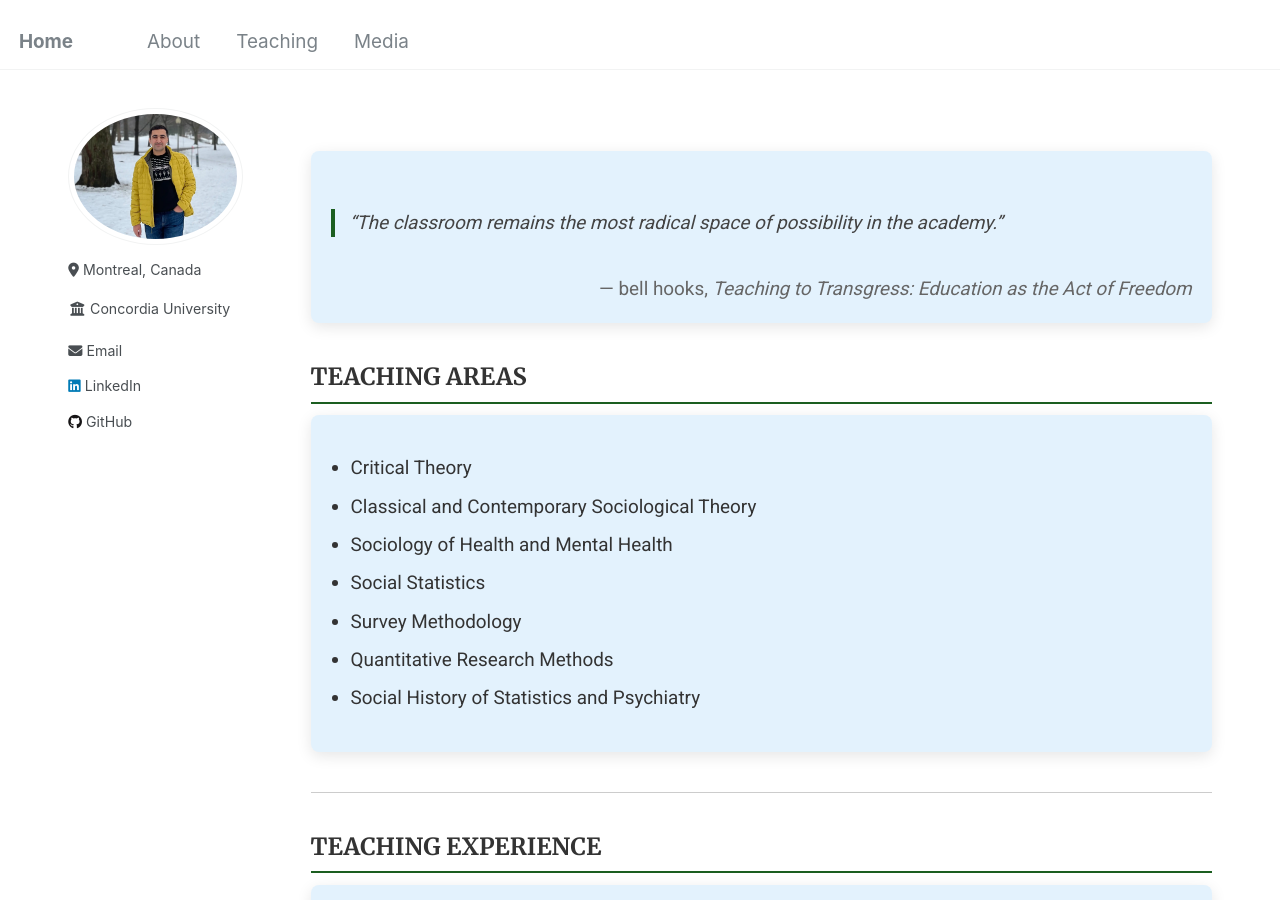
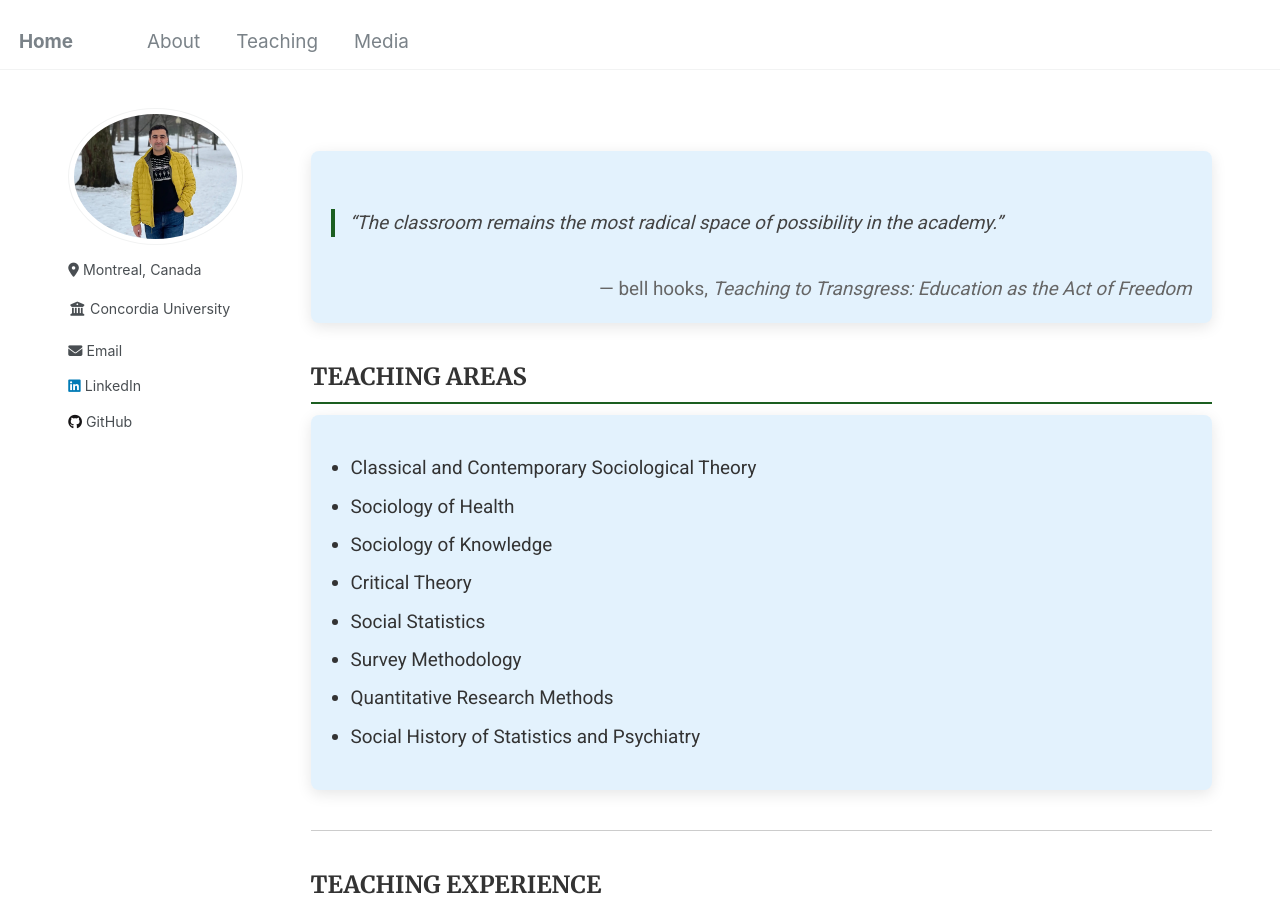
Before and after one commit to Mohsnmonji/mohsnmonji.github.io, a Jekyll site: the page built from _pages/teaching.md, in a window 1280 px wide and 900 px high. Built offline with Jekyll 4.4.1, drawn with Linux system fonts in a browser that asks for light colours.

Commit message:
Update teaching.md

```diff
--- a/_pages/teaching.md
+++ b/_pages/teaching.md
@@ -76,9 +76,10 @@ author_profile: true
   <h2>TEACHING AREAS</h2>
   <div class="teaching-card">
     <ul class="teaching-list" style="list-style-type: disc; padding-left: 20px;">
+      <li>Classical and Contemporary Sociological Theory</li>
+      <li>Sociology of Health</li>
+      <li>Sociology of Knowledge</li>
       <li>Critical Theory</li>
-      <li>Classical and Contemporary Sociological Theory</li>
-      <li>Sociology of Health and Mental Health</li>
       <li>Social Statistics</li>
       <li>Survey Methodology</li>
       <li>Quantitative Research Methods</li>
```
